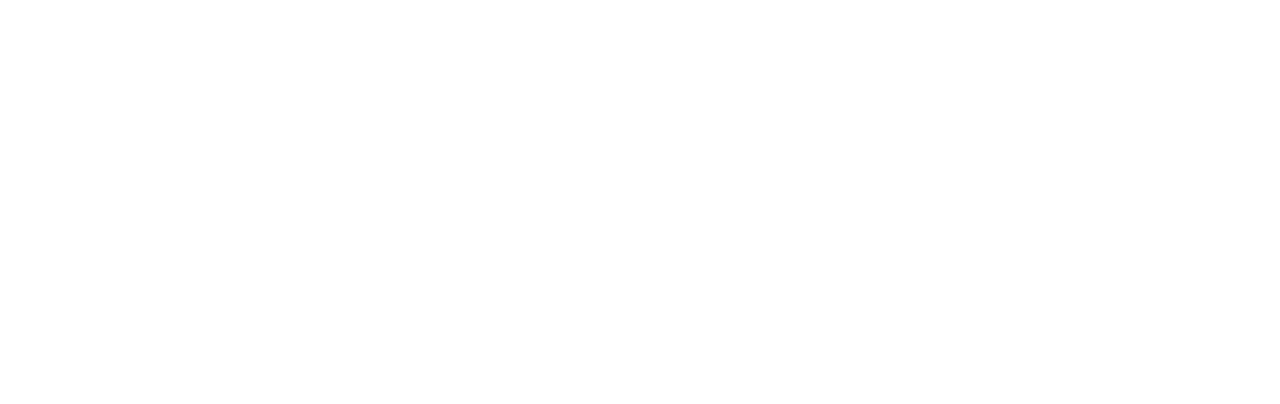
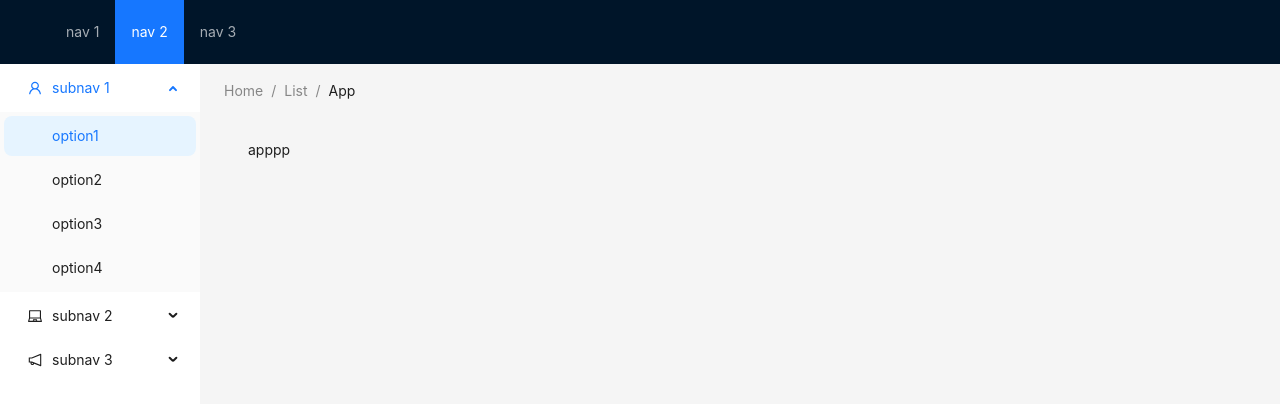
Before and after one commit to mateussouza-ms/alganews-admin, a React (Vite) app: page / in a window 1280 px wide. Shown: the top 404 px of the page. Built offline with nearby package versions, Linux system fonts and the light colour scheme.

Commit message:
Add and configure ant design

```diff
--- a/package.json
+++ b/package.json
@@ -9,6 +9,7 @@
     "preview": "vite preview"
   },
   "dependencies": {
+    "antd": "^5.4.2",
     "react": "^18.2.0",
     "react-dom": "^18.2.0"
   },
--- a/src/App.tsx
+++ b/src/App.tsx
@@ -1,5 +1,5 @@
 function App() {
-  return <div></div>;
+  return <div>apppp</div>;
 }
 
 export default App;
--- /dev/null
+++ b/src/main.css
@@ -0,0 +1,3 @@
+#root > section.ant-layout {
+  min-height: 100vh;
+}
--- a/src/main.tsx
+++ b/src/main.tsx
@@ -1,9 +1,85 @@
 import React from "react";
 import ReactDOM from "react-dom/client";
 import App from "./App";
+import {
+  LaptopOutlined,
+  NotificationOutlined,
+  UserOutlined,
+} from "@ant-design/icons";
+import type { MenuProps } from "antd";
+import { Breadcrumb, Layout, Menu, theme } from "antd";
+
+import "antd/dist/reset.css";
+import "./main.css";
+
+const { Header, Content, Sider } = Layout;
+
+const items1: MenuProps["items"] = ["1", "2", "3"].map((key) => ({
+  key,
+  label: `nav ${key}`,
+}));
+
+const items2: MenuProps["items"] = [
+  UserOutlined,
+  LaptopOutlined,
+  NotificationOutlined,
+].map((icon, index) => {
+  const key = String(index + 1);
+
+  return {
+    key: `sub${key}`,
+    icon: React.createElement(icon),
+    label: `subnav ${key}`,
+
+    children: new Array(4).fill(null).map((_, j) => {
+      const subKey = index * 4 + j + 1;
+      return {
+        key: subKey,
+        label: `option${subKey}`,
+      };
+    }),
+  };
+});
 
 ReactDOM.createRoot(document.getElementById("root") as HTMLElement).render(
   <React.StrictMode>
-    <App />
+    <Layout>
+      <Header className="header">
+        <div className="logo" />
+        <Menu
+          theme="dark"
+          mode="horizontal"
+          defaultSelectedKeys={["2"]}
+          items={items1}
+        />
+      </Header>
+      <Layout>
+        <Sider width={200}>
+          <Menu
+            mode="inline"
+            defaultSelectedKeys={["1"]}
+            defaultOpenKeys={["sub1"]}
+            style={{ height: "100%", borderRight: 0 }}
+            items={items2}
+          />
+        </Sider>
+        <Layout style={{ padding: "0 24px 24px" }}>
+          <Breadcrumb style={{ margin: "16px 0" }}>
+            <Breadcrumb.Item>Home</Breadcrumb.Item>
+            <Breadcrumb.Item>List</Breadcrumb.Item>
+            <Breadcrumb.Item>App</Breadcrumb.Item>
+          </Breadcrumb>
+          <Content
+            style={{
+              padding: 24,
+              margin: 0,
+              minHeight: 280,
+            }}
+          >
+            <App />
+          </Content>
+        </Layout>
+      </Layout>
+    </Layout>
   </React.StrictMode>
 );
```
Also changed, not shown: 1 other file (tests, documents, lock files or other folders).
